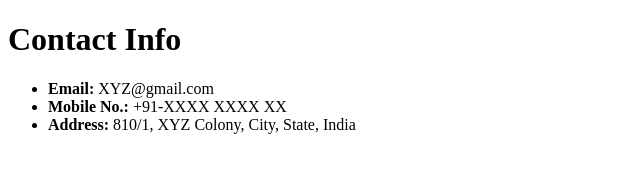
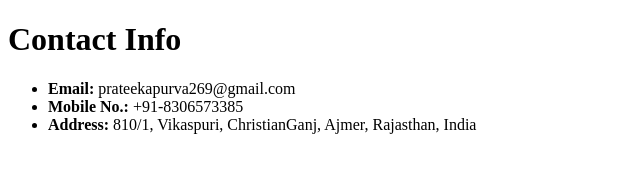
Before and after one commit to apurvaPrateek/html-resume, a plain HTML site: page public/contact-info.html in a window 1280 px wide. Shown: the whole page, without its empty margins (0-640 px from the left). Drawn offline with Linux system fonts and the light colour scheme.

Commit message:
Update contact-info.html

```diff
--- a/public/contact-info.html
+++ b/public/contact-info.html
@@ -8,9 +8,9 @@
 <body>
     <h1>Contact Info</h1>
     <ul>
-        <li><b>Email: </b>XYZ@gmail.com</li>
-        <li><b>Mobile No.: </b>+91-XXXX XXXX XX</li>
-        <li><b>Address: </b>810/1, XYZ Colony, City, State, India</li>
+        <li><b>Email: </b>prateekapurva269@gmail.com</li>
+        <li><b>Mobile No.: </b>+91-8306573385</li>
+        <li><b>Address: </b>810/1, Vikaspuri, ChristianGanj, Ajmer, Rajasthan, India</li>
     </ul>
 </body>
 </html>
```
